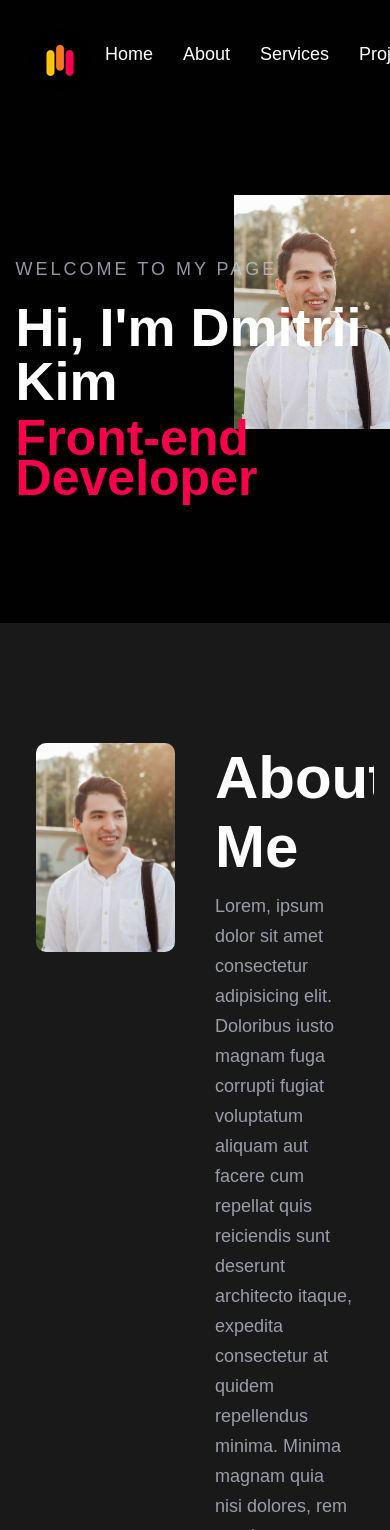
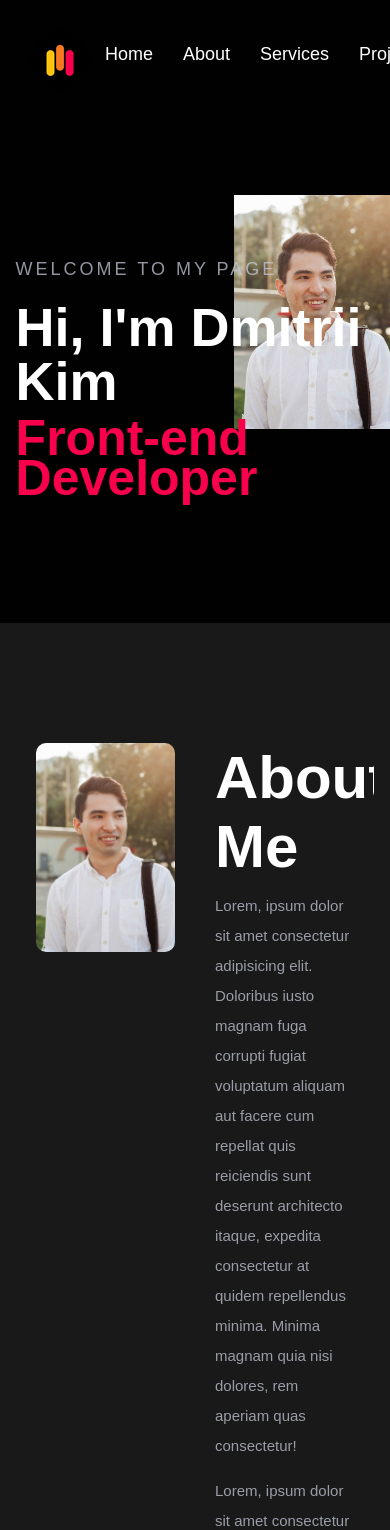
Before and after one commit to dkimd5/react-portfolio, a React (Create React App) app: page / in a window 390 px wide. Shown: the top 1530 px of the page. Built offline with nearby package versions, Linux system fonts and the light colour scheme.

Commit message:
1024 media query added for about

```diff
--- a/src/About/About.css
+++ b/src/About/About.css
@@ -46,3 +46,9 @@ a.bottom__to__top {
 a.bottom__to__top.active {
     display: flex;
 }
+
+@media only screen and (max-width: 1024px) {
+    .p__color {
+        font-size: 15px!important;
+    }
+}
```
